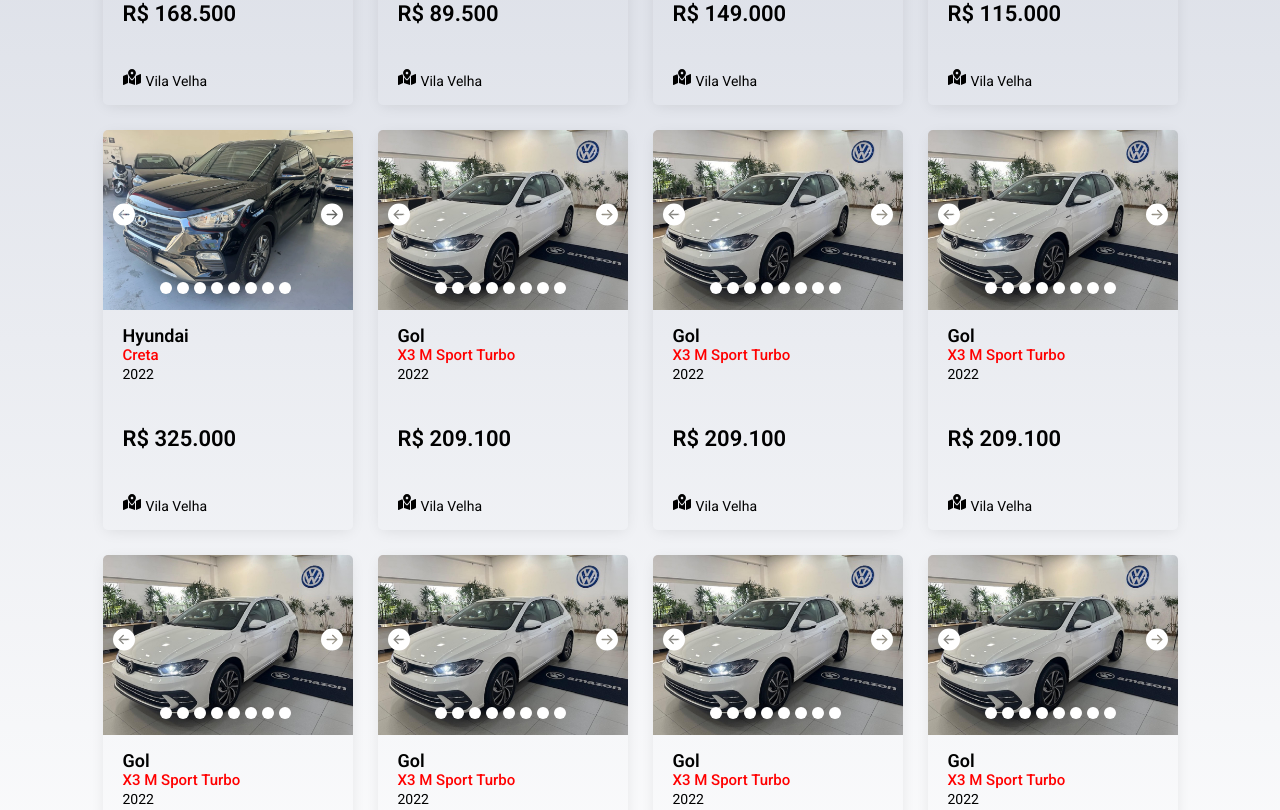
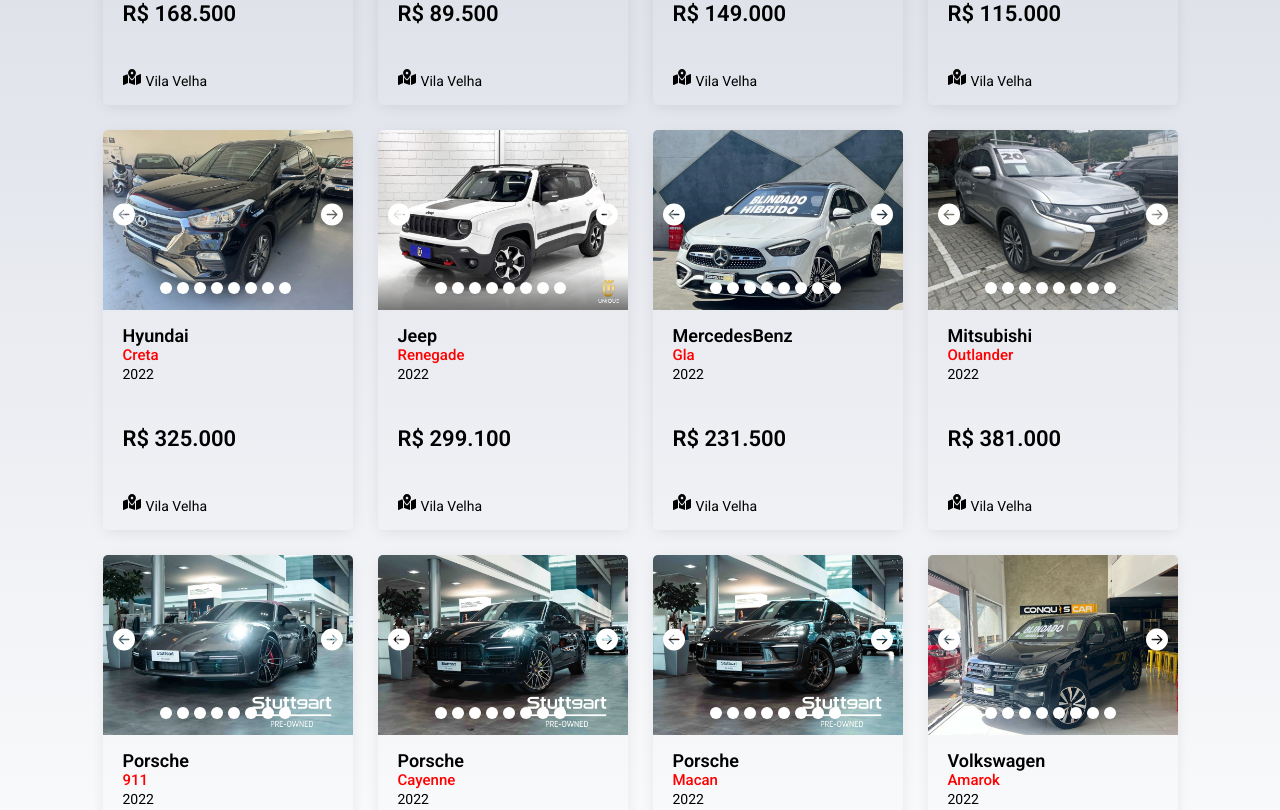
Before and after one commit to KanekiZLF/SearchCar-App, a React (Create React App) app: page /estoque in a window 1280 px wide. Shown: the part 670-1480 px from the top of the page. Built offline with nearby package versions, Linux system fonts and the light colour scheme.

Commit message:
Corrigido Array ! Seguindo com as Rotas

```diff
--- a/src/components/shopwindow/ShopWindow.jsx
+++ b/src/components/shopwindow/ShopWindow.jsx
@@ -1,7 +1,7 @@
 import "./shopwindow.css";
 import Card from "../card/Card";
 import { Link } from "react-router";
-import { carInfo } from "../../data/car"; // caminho correto para o seu vitrine.js
+import { carInfo } from "../../data/car";
 
 const ShopWindow = () => {
   return (
--- a/src/data/car.js
+++ b/src/data/car.js
@@ -236,8 +236,290 @@
 
     {
         id: 6,
-        marca: "Gol",
-        modelo: "X3 M Sport Turbo",
+        marca: "Jeep",
+        modelo: "Renegade",
+        cidade: "Vila Velha",
+        ano: 2022,
+        km: 5500,
+        cambio: "Automático",
+        combustivel: "Álcool/Gasolina",
+        cor: "Azul",
+        aceitaTroca: "Sim",
+        unicoDono: "Sim",
+        finalPlaca: 7,
+        preco: 299100,
+        items: {
+            airbag: "Airbag",
+            alarme: "Alarme",
+            arquente: "Ar quente",
+            computadorBordo: "Computador de bordo",
+            desembacadorTraseiro: "Desembaãdor traseiro",
+            arCondicionado: "Ar condicionado",
+            enconstoCabecaTraseiro: "Encosto de cabeça traseiro",
+            freioAbs: "Frio ABS",
+            radio: "Rádio",
+            retrovisoresEletricos:"Retrovisores elétricos",
+            sensorEstacionamento:"Sensor de estacionamento",
+            travasEletricas:"Travas elétricas",
+            vidrosEletricos: "Vidros elétricos",
+            direcaoHidraulica: "Direção hidráulica",
+        },
+        images: [
+            { id: 1, url: "/assets/images/estoque/Jeep-Renegade/carro1.jpg" },
+            { id: 2, url: "/assets/images/estoque/Jeep-Renegade/carro2.jpg"  },
+            { id: 3, url: "/assets/images/estoque/Jeep-Renegade/carro3.jpg"  },
+        ],
+        imgCard: [
+            { id: 1, url: "/assets/images/estoque/Jeep-Renegade/carro1.jpg"  },
+            { id: 2, url: "/assets/images/estoque/Jeep-Renegade/carro2.jpg"  },
+            { id: 3, url: "/assets/images/estoque/Jeep-Renegade/carro3.jpg"  },
+            { id: 4, url: "/assets/images/estoque/Jeep-Renegade/carro4.jpg"  },
+            { id: 5, url: "/assets/images/estoque/Jeep-Renegade/carro5.jpg"  },
+            { id: 6, url: "/assets/images/estoque/Jeep-Renegade/carro6.jpg"  },
+            { id: 7, url: "/assets/images/estoque/Jeep-Renegade/carro7.jpg"  },
+            { id: 8, url: "/assets/images/estoque/Jeep-Renegade/carro8.jpg"  },
+        ],
+    },
+
+    {
+        id: 7,
+        marca: "MercedesBenz",
+        modelo: "Gla",
+        cidade: "Vila Velha",
+        ano: 2022,
+        km: 5500,
+        cambio: "Automático",
+        combustivel: "Álcool/Gasolina",
+        cor: "Azul",
+        aceitaTroca: "Sim",
+        unicoDono: "Sim",
+        finalPlaca: 7,
+        preco: 231500,
+        items: {
+            airbag: "Airbag",
+            alarme: "Alarme",
+            arquente: "Ar quente",
+            computadorBordo: "Computador de bordo",
+            desembacadorTraseiro: "Desembaãdor traseiro",
+            arCondicionado: "Ar condicionado",
+            enconstoCabecaTraseiro: "Encosto de cabeça traseiro",
+            freioAbs: "Frio ABS",
+            radio: "Rádio",
+            retrovisoresEletricos:"Retrovisores elétricos",
+            sensorEstacionamento:"Sensor de estacionamento",
+            travasEletricas:"Travas elétricas",
+            vidrosEletricos: "Vidros elétricos",
+            direcaoHidraulica: "Direção hidráulica",
+        },
+        images: [
+            { id: 1, url: "/assets/images/estoque/MercedesBenz-Gla/carro1.jpg" },
+            { id: 2, url: "/assets/images/estoque/MercedesBenz-Gla/carro2.jpg"  },
+            { id: 3, url: "/assets/images/estoque/MercedesBenz-Gla/carro3.jpg"  },
+        ],
+        imgCard: [
+            { id: 1, url: "/assets/images/estoque/MercedesBenz-Gla/carro1.jpg"  },
+            { id: 2, url: "/assets/images/estoque/MercedesBenz-Gla/carro2.jpg"  },
+            { id: 3, url: "/assets/images/estoque/MercedesBenz-Gla/carro3.jpg"  },
+            { id: 4, url: "/assets/images/estoque/MercedesBenz-Gla/carro4.jpg"  },
+            { id: 5, url: "/assets/images/estoque/MercedesBenz-Gla/carro5.jpg"  },
+            { id: 6, url: "/assets/images/estoque/MercedesBenz-Gla/carro6.jpg"  },
+            { id: 7, url: "/assets/images/estoque/MercedesBenz-Gla/carro7.jpg"  },
+            { id: 8, url: "/assets/images/estoque/MercedesBenz-Gla/carro8.jpg"  },
+        ],
+    },
+
+    {
+        id: 8,
+        marca: "Mitsubishi",
+        modelo: "Outlander",
+        cidade: "Vila Velha",
+        ano: 2022,
+        km: 5500,
+        cambio: "Automático",
+        combustivel: "Álcool/Gasolina",
+        cor: "Azul",
+        aceitaTroca: "Sim",
+        unicoDono: "Sim",
+        finalPlaca: 7,
+        preco: 381000,
+        items: {
+            airbag: "Airbag",
+            alarme: "Alarme",
+            arquente: "Ar quente",
+            computadorBordo: "Computador de bordo",
+            desembacadorTraseiro: "Desembaãdor traseiro",
+            arCondicionado: "Ar condicionado",
+            enconstoCabecaTraseiro: "Encosto de cabeça traseiro",
+            freioAbs: "Frio ABS",
+            radio: "Rádio",
+            retrovisoresEletricos:"Retrovisores elétricos",
+            sensorEstacionamento:"Sensor de estacionamento",
+            travasEletricas:"Travas elétricas",
+            vidrosEletricos: "Vidros elétricos",
+            direcaoHidraulica: "Direção hidráulica",
+        },
+        images: [
+            { id: 1, url: "/assets/images/estoque/Mitsubishi-Outlander/carro1.jpg" },
+            { id: 2, url: "/assets/images/estoque/Mitsubishi-Outlander/carro2.jpg"  },
+            { id: 3, url: "/assets/images/estoque/Mitsubishi-Outlander/carro3.jpg"  },
+        ],
+        imgCard: [
+            { id: 1, url: "/assets/images/estoque/Mitsubishi-Outlander/carro1.jpg"  },
+            { id: 2, url: "/assets/images/estoque/Mitsubishi-Outlander/carro2.jpg"  },
+            { id: 3, url: "/assets/images/estoque/Mitsubishi-Outlander/carro3.jpg"  },
+            { id: 4, url: "/assets/images/estoque/Mitsubishi-Outlander/carro4.jpg" },
+            { id: 5, url: "/assets/images/estoque/Mitsubishi-Outlander/carro5.jpg" },
+            { id: 6, url: "/assets/images/estoque/Mitsubishi-Outlander/carro6.jpg" },
+            { id: 7, url: "/assets/images/estoque/Mitsubishi-Outlander/carro7.jpg" },
+            { id: 8, url: "/assets/images/estoque/Mitsubishi-Outlander/carro8.jpg" },
+        ],
+    },
+
+    {
+        id: 9,
+        marca: "Porsche",
+        modelo: "911",
+        cidade: "Vila Velha",
+        ano: 2022,
+        km: 5500,
+        cambio: "Automático",
+        combustivel: "Álcool/Gasolina",
+        cor: "Azul",
+        aceitaTroca: "Sim",
+        unicoDono: "Sim",
+        finalPlaca: 7,
+        preco: 1535000,
+        items: {
+            airbag: "Airbag",
+            alarme: "Alarme",
+            arquente: "Ar quente",
+            computadorBordo: "Computador de bordo",
+            desembacadorTraseiro: "Desembaãdor traseiro",
+            arCondicionado: "Ar condicionado",
+            enconstoCabecaTraseiro: "Encosto de cabeça traseiro",
+            freioAbs: "Frio ABS",
+            radio: "Rádio",
+            retrovisoresEletricos:"Retrovisores elétricos",
+            sensorEstacionamento:"Sensor de estacionamento",
+            travasEletricas:"Travas elétricas",
+            vidrosEletricos: "Vidros elétricos",
+            direcaoHidraulica: "Direção hidráulica",
+        },
+        images: [
+            { id: 1, url: "/assets/images/estoque/Porsche-911/carro1.webp" },
+            { id: 2, url: "/assets/images/estoque/Porsche-911/carro2.webp"  },
+            { id: 3, url: "/assets/images/estoque/Porsche-911/carro3.webp"  },
+        ],
+        imgCard: [
+            { id: 1, url: "/assets/images/estoque/Porsche-911/carro1.webp"  },
+            { id: 2, url: "/assets/images/estoque/Porsche-911/carro2.webp"  },
+            { id: 3, url: "/assets/images/estoque/Porsche-911/carro3.webp"  },
+            { id: 4, url: "/assets/images/estoque/Porsche-911/carro4.webp" },
+            { id: 5, url: "/assets/images/estoque/Porsche-911/carro5.webp" },
+            { id: 6, url: "/assets/images/estoque/Porsche-911/carro6.webp" },
+            { id: 7, url: "/assets/images/estoque/Porsche-911/carro7.webp" },
+            { id: 8, url: "/assets/images/estoque/Porsche-911/carro8.webp" },
+        ],
+    },
+
+    {
+        id: 10,
+        marca: "Porsche",
+        modelo: "Cayenne",
+        cidade: "Vila Velha",
+        ano: 2022,
+        km: 5500,
+        cambio: "Automático",
+        combustivel: "Álcool/Gasolina",
+        cor: "Azul",
+        aceitaTroca: "Sim",
+        unicoDono: "Sim",
+        finalPlaca: 7,
+        preco: 652000,
+        items: {
+            airbag: "Airbag",
+            alarme: "Alarme",
+            arquente: "Ar quente",
+            computadorBordo: "Computador de bordo",
+            desembacadorTraseiro: "Desembaãdor traseiro",
+            arCondicionado: "Ar condicionado",
+            enconstoCabecaTraseiro: "Encosto de cabeça traseiro",
+            freioAbs: "Frio ABS",
+            radio: "Rádio",
+            retrovisoresEletricos:"Retrovisores elétricos",
+            sensorEstacionamento:"Sensor de estacionamento",
+            travasEletricas:"Travas elétricas",
+            vidrosEletricos: "Vidros elétricos",
+            direcaoHidraulica: "Direção hidráulica",
+        },
+        images: [
+            { id: 1, url: "/assets/images/estoque/Porsche-Cayenne/carro1.jpg" },
+            { id: 2, url: "/assets/images/estoque/Porsche-Cayenne/carro2.jpg"  },
+            { id: 3, url: "/assets/images/estoque/Porsche-Cayenne/carro3.jpg"  },
+        ],
+        imgCard: [
+            { id: 1, url: "/assets/images/estoque/Porsche-Cayenne/carro1.webp"  },
+            { id: 2, url: "/assets/images/estoque/Porsche-Cayenne/carro2.webp"  },
+            { id: 3, url: "/assets/images/estoque/Porsche-Cayenne/carro3.webp"  },
+            { id: 4, url: "/assets/images/estoque/Porsche-Cayenne/carro4.webp" },
+            { id: 5, url: "/assets/images/estoque/Porsche-Cayenne/carro5.webp" },
+            { id: 6, url: "/assets/images/estoque/Porsche-Cayenne/carro6.webp" },
+            { id: 7, url: "/assets/images/estoque/Porsche-Cayenne/carro7.webp" },
+            { id: 8, url: "/assets/images/estoque/Porsche-Cayenne/carro8.webp" },
+        ],
+    },
+
+    {
+        id: 11,
+        marca: "Porsche",
+        modelo: "Macan",
+        cidade: "Vila Velha",
+        ano: 2022,
+        km: 5500,
+        cambio: "Automático",
+        combustivel: "Álcool/Gasolina",
+        cor: "Azul",
+        aceitaTroca: "Sim",
+        unicoDono: "Sim",
+        finalPlaca: 7,
+        preco: 2091000,
+        items: {
+            airbag: "Airbag",
+            alarme: "Alarme",
+            arquente: "Ar quente",
+            computadorBordo: "Computador de bordo",
+            desembacadorTraseiro: "Desembaãdor traseiro",
+            arCondicionado: "Ar condicionado",
+            enconstoCabecaTraseiro: "Encosto de cabeça traseiro",
+            freioAbs: "Frio ABS",
+            radio: "Rádio",
+            retrovisoresEletricos:"Retrovisores elétricos",
+            sensorEstacionamento:"Sensor de estacionamento",
+            travasEletricas:"Travas elétricas",
+            vidrosEletricos: "Vidros elétricos",
+            direcaoHidraulica: "Direção hidráulica",
+        },
+        images: [
+            { id: 1, url: "/assets/images/estoque/Porsche-Macan/carro1.jpg" },
+            { id: 2, url: "/assets/images/estoque/Porsche-Macan/carro2.jpg"  },
+            { id: 3, url: "/assets/images/estoque/Porsche-Macan/carro3.jpg"  },
+        ],
+        imgCard: [
+            { id: 1, url: "/assets/images/estoque/Porsche-Macan/carro1.webp"  },
+            { id: 2, url: "/assets/images/estoque/Porsche-Macan/carro2.webp"  },
+            { id: 3, url: "/assets/images/estoque/Porsche-Macan/carro3.webp"  },
+            { id: 4, url: "/assets/images/estoque/Porsche-Macan/carro4.webp" },
+            { id: 5, url: "/assets/images/estoque/Porsche-Macan/carro5.webp" },
+            { id: 6, url: "/assets/images/estoque/Porsche-Macan/carro6.webp" },
+            { id: 7, url: "/assets/images/estoque/Porsche-Macan/carro7.webp" },
+            { id: 8, url: "/assets/images/estoque/Porsche-Macan/carro8.webp" },
+        ],
+    },
+
+    {
+        id: 12,
+        marca: "Volkswagen",
+        modelo: "Amarok",
         cidade: "Vila Velha",
         ano: 2022,
         km: 5500,
@@ -265,26 +547,26 @@
             direcaoHidraulica: "Direção hidráulica",
         },
         images: [
-            { id: 1, url: "/assets/images/estoque/VWPolo1/carro1.jpg" },
-            { id: 2, url: "/assets/images/estoque/VWPolo1/carro2.jpg"  },
-            { id: 3, url: "/assets/images/estoque/VWPolo1/carro3.jpg"  },
+            { id: 1, url: "/assets/images/estoque/VW-Amarok/carro1.jpg" },
+            { id: 2, url: "/assets/images/estoque/VW-Amarok/carro2.jpg"  },
+            { id: 3, url: "/assets/images/estoque/VW-Amarok/carro3.jpg"  },
         ],
         imgCard: [
-            { id: 1, url: "/assets/images/estoque/VWPolo1/carro1.jpg"  },
-            { id: 2, url: "/assets/images/estoque/VWPolo1/carro2.jpg"  },
-            { id: 3, url: "/assets/images/estoque/VWPolo1/carro3.jpg"  },
-            { id: 4, url: "" },
-            { id: 5, url: "" },
-            { id: 6, url: "" },
-            { id: 7, url: "" },
-            { id: 8, url: "" },
+            { id: 1, url: "/assets/images/estoque/VW-Amarok/carro1.jpg"  },
+            { id: 2, url: "/assets/images/estoque/VW-Amarok/carro2.jpg"  },
+            { id: 3, url: "/assets/images/estoque/VW-Amarok/carro3.jpg"  },
+            { id: 4, url: "/assets/images/estoque/VW-Amarok/carro4.jpg" },
+            { id: 5, url: "/assets/images/estoque/VW-Amarok/carro5.jpg" },
+            { id: 6, url: "/assets/images/estoque/VW-Amarok/carro6.jpg" },
+            { id: 7, url: "/assets/images/estoque/VW-Amarok/carro7.jpg" },
+            { id: 8, url: "/assets/images/estoque/VW-Amarok/carro8.jpg" },
         ],
     },
 
     {
-        id: 7,
-        marca: "Gol",
-        modelo: "X3 M Sport Turbo",
+        id: 13,
+        marca: "Volkswagen",
+        modelo: "Tiguan",
         cidade: "Vila Velha",
         ano: 2022,
         km: 5500,
@@ -312,26 +594,26 @@
             direcaoHidraulica: "Direção hidráulica",
         },
         images: [
-            { id: 1, url: "/assets/images/estoque/VWPolo1/carro1.jpg" },
-            { id: 2, url: "/assets/images/estoque/VWPolo1/carro2.jpg"  },
-            { id: 3, url: "/assets/images/estoque/VWPolo1/carro3.jpg"  },
+            { id: 1, url: "/assets/images/estoque/VW-Tiguan/carro1.jpg" },
+            { id: 2, url: "/assets/images/estoque/VW-Tiguan/carro2.jpg"  },
+            { id: 3, url: "/assets/images/estoque/VW-Tiguan/carro3.jpg"  },
         ],
         imgCard: [
-            { id: 1, url: "/assets/images/estoque/VWPolo1/carro1.jpg"  },
-            { id: 2, url: "/assets/images/estoque/VWPolo1/carro2.jpg"  },
-            { id: 3, url: "/assets/images/estoque/VWPolo1/carro3.jpg"  },
-            { id: 4, url: "" },
-            { id: 5, url: "" },
-            { id: 6, url: "" },
-            { id: 7, url: "" },
-            { id: 8, url: "" },
+            { id: 1, url: "/assets/images/estoque/VW-Tiguan/carro1.jpg"  },
+            { id: 2, url: "/assets/images/estoque/VW-Tiguan/carro2.jpg"  },
+            { id: 3, url: "/assets/images/estoque/VW-Tiguan/carro3.jpg"  },
+            { id: 4, url: "/assets/images/estoque/VW-Tiguan/carro4.jpg" },
+            { id: 5, url: "/assets/images/estoque/VW-Tiguan/carro5.jpg" },
+            { id: 6, url: "/assets/images/estoque/VW-Tiguan/carro6.jpg" },
+            { id: 7, url: "/assets/images/estoque/VW-Tiguan/carro7.jpg" },
+            { id: 8, url: "/assets/images/estoque/VW-Tiguan/carro8.jpg" },
         ],
     },
 
     {
-        id: 8,
-        marca: "Gol",
-        modelo: "X3 M Sport Turbo",
+        id: 14,
+        marca: "Volkswagen",
+        modelo: "Virtus",
         cidade: "Vila Velha",
         ano: 2022,
         km: 5500,
@@ -359,207 +641,19 @@
             direcaoHidraulica: "Direção hidráulica",
         },
         images: [
-            { id: 1, url: "/assets/images/estoque/VWPolo1/carro1.jpg" },
-            { id: 2, url: "/assets/images/estoque/VWPolo1/carro2.jpg"  },
-            { id: 3, url: "/assets/images/estoque/VWPolo1/carro3.jpg"  },
+            { id: 1, url: "/assets/images/estoque/VW-Virtus/carro1.jpg" },
+            { id: 2, url: "/assets/images/estoque/VW-Virtus/carro2.jpg"  },
+            { id: 3, url: "/assets/images/estoque/VW-Virtus/carro3.jpg"  },
         ],
         imgCard: [
-            { id: 1, url: "/assets/images/estoque/VWPolo1/carro1.jpg"  },
-            { id: 2, url: "/assets/images/estoque/VWPolo1/carro2.jpg"  },
-            { id: 3, url: "/assets/images/estoque/VWPolo1/carro3.jpg"  },
-            { id: 4, url: "" },
-            { id: 5, url: "" },
-            { id: 6, url: "" },
-            { id: 7, url: "" },
-            { id: 8, url: "" },
-        ],
-    },
-
-    {
-        id: 9,
-        marca: "Gol",
-        modelo: "X3 M Sport Turbo",
-        cidade: "Vila Velha",
-        ano: 2022,
-        km: 5500,
-        cambio: "Automático",
-        combustivel: "Álcool/Gasolina",
-        cor: "Azul",
-        aceitaTroca: "Sim",
-        unicoDono: "Sim",
-        finalPlaca: 7,
-        preco: 209100,
-        items: {
-            airbag: "Airbag",
-            alarme: "Alarme",
-            arquente: "Ar quente",
-            computadorBordo: "Computador de bordo",
-            desembacadorTraseiro: "Desembaãdor traseiro",
-            arCondicionado: "Ar condicionado",
-            enconstoCabecaTraseiro: "Encosto de cabeça traseiro",
-            freioAbs: "Frio ABS",
-            radio: "Rádio",
-            retrovisoresEletricos:"Retrovisores elétricos",
-            sensorEstacionamento:"Sensor de estacionamento",
-            travasEletricas:"Travas elétricas",
-            vidrosEletricos: "Vidros elétricos",
-            direcaoHidraulica: "Direção hidráulica",
-        },
-        images: [
-            { id: 1, url: "/assets/images/estoque/VWPolo1/carro1.jpg" },
-            { id: 2, url: "/assets/images/estoque/VWPolo1/carro2.jpg"  },
-            { id: 3, url: "/assets/images/estoque/VWPolo1/carro3.jpg"  },
-        ],
-        imgCard: [
-            { id: 1, url: "/assets/images/estoque/VWPolo1/carro1.jpg"  },
-            { id: 2, url: "/assets/images/estoque/VWPolo1/carro2.jpg"  },
-            { id: 3, url: "/assets/images/estoque/VWPolo1/carro3.jpg"  },
-            { id: 4, url: "" },
-            { id: 5, url: "" },
-            { id: 6, url: "" },
-            { id: 7, url: "" },
-            { id: 8, url: "" },
-        ],
-    },
-
-    {
-        id: 10,
-        marca: "Gol",
-        modelo: "X3 M Sport Turbo",
-        cidade: "Vila Velha",
-        ano: 2022,
-        km: 5500,
-        cambio: "Automático",
-        combustivel: "Álcool/Gasolina",
-        cor: "Azul",
-        aceitaTroca: "Sim",
-        unicoDono: "Sim",
-        finalPlaca: 7,
-        preco: 209100,
-        items: {
-            airbag: "Airbag",
-            alarme: "Alarme",
-            arquente: "Ar quente",
-            computadorBordo: "Computador de bordo",
-            desembacadorTraseiro: "Desembaãdor traseiro",
-            arCondicionado: "Ar condicionado",
-            enconstoCabecaTraseiro: "Encosto de cabeça traseiro",
-            freioAbs: "Frio ABS",
-            radio: "Rádio",
-            retrovisoresEletricos:"Retrovisores elétricos",
-            sensorEstacionamento:"Sensor de estacionamento",
-            travasEletricas:"Travas elétricas",
-            vidrosEletricos: "Vidros elétricos",
-            direcaoHidraulica: "Direção hidráulica",
-        },
-        images: [
-            { id: 1, url: "/assets/images/estoque/VWPolo1/carro1.jpg" },
-            { id: 2, url: "/assets/images/estoque/VWPolo1/carro2.jpg"  },
-            { id: 3, url: "/assets/images/estoque/VWPolo1/carro3.jpg"  },
-        ],
-        imgCard: [
-            { id: 1, url: "/assets/images/estoque/VWPolo1/carro1.jpg"  },
-            { id: 2, url: "/assets/images/estoque/VWPolo1/carro2.jpg"  },
-            { id: 3, url: "/assets/images/estoque/VWPolo1/carro3.jpg"  },
-            { id: 4, url: "" },
-            { id: 5, url: "" },
-            { id: 6, url: "" },
-            { id: 7, url: "" },
-            { id: 8, url: "" },
-        ],
-    },
-
-    {
-        id: 11,
-        marca: "Gol",
-        modelo: "X3 M Sport Turbo",
-        cidade: "Vila Velha",
-        ano: 2022,
-        km: 5500,
-        cambio: "Automático",
-        combustivel: "Álcool/Gasolina",
-        cor: "Azul",
-        aceitaTroca: "Sim",
-        unicoDono: "Sim",
-        finalPlaca: 7,
-        preco: 209100,
-        items: {
-            airbag: "Airbag",
-            alarme: "Alarme",
-            arquente: "Ar quente",
-            computadorBordo: "Computador de bordo",
-            desembacadorTraseiro: "Desembaãdor traseiro",
-            arCondicionado: "Ar condicionado",
-            enconstoCabecaTraseiro: "Encosto de cabeça traseiro",
-            freioAbs: "Frio ABS",
-            radio: "Rádio",
-            retrovisoresEletricos:"Retrovisores elétricos",
-            sensorEstacionamento:"Sensor de estacionamento",
-            travasEletricas:"Travas elétricas",
-            vidrosEletricos: "Vidros elétricos",
-            direcaoHidraulica: "Direção hidráulica",
-        },
-        images: [
-            { id: 1, url: "/assets/images/estoque/VWPolo1/carro1.jpg" },
-            { id: 2, url: "/assets/images/estoque/VWPolo1/carro2.jpg"  },
-            { id: 3, url: "/assets/images/estoque/VWPolo1/carro3.jpg"  },
-        ],
-        imgCard: [
-            { id: 1, url: "/assets/images/estoque/VWPolo1/carro1.jpg"  },
-            { id: 2, url: "/assets/images/estoque/VWPolo1/carro2.jpg"  },
-            { id: 3, url: "/assets/images/estoque/VWPolo1/carro3.jpg"  },
-            { id: 4, url: "" },
-            { id: 5, url: "" },
-            { id: 6, url: "" },
-            { id: 7, url: "" },
-            { id: 8, url: "" },
-        ],
-    },
-
-    {
-        id: 12,
-        marca: "Gol",
-        modelo: "X3 M Sport Turbo",
-        cidade: "Vila Velha",
-        ano: 2022,
-        km: 5500,
-        cambio: "Automático",
-        combustivel: "Álcool/Gasolina",
-        cor: "Azul",
-        aceitaTroca: "Sim",
-        unicoDono: "Sim",
-        finalPlaca: 7,
-        preco: 209100,
-        items: {
-            airbag: "Airbag",
-            alarme: "Alarme",
-            arquente: "Ar quente",
-            computadorBordo: "Computador de bordo",
-            desembacadorTraseiro: "Desembaãdor traseiro",
-            arCondicionado: "Ar condicionado",
-            enconstoCabecaTraseiro: "Encosto de cabeça traseiro",
-            freioAbs: "Frio ABS",
-            radio: "Rádio",
-            retrovisoresEletricos:"Retrovisores elétricos",
-            sensorEstacionamento:"Sensor de estacionamento",
-            travasEletricas:"Travas elétricas",
-            vidrosEletricos: "Vidros elétricos",
-            direcaoHidraulica: "Direção hidráulica",
-        },
-        images: [
-            { id: 1, url: "/assets/images/estoque/VWPolo1/carro1.jpg" },
-            { id: 2, url: "/assets/images/estoque/VWPolo1/carro2.jpg"  },
-            { id: 3, url: "/assets/images/estoque/VWPolo1/carro3.jpg"  },
-        ],
-        imgCard: [
-            { id: 1, url: "/assets/images/estoque/VWPolo1/carro1.jpg"  },
-            { id: 2, url: "/assets/images/estoque/VWPolo1/carro2.jpg"  },
-            { id: 3, url: "/assets/images/estoque/VWPolo1/carro3.jpg"  },
-            { id: 4, url: "" },
-            { id: 5, url: "" },
-            { id: 6, url: "" },
-            { id: 7, url: "" },
-            { id: 8, url: "" },
+            { id: 1, url: "/assets/images/estoque/VW-Virtus/carro1.jpg"  },
+            { id: 2, url: "/assets/images/estoque/VW-Virtus/carro2.jpg"  },
+            { id: 3, url: "/assets/images/estoque/VW-Virtus/carro3.jpg"  },
+            { id: 4, url: "/assets/images/estoque/VW-Virtus/carro4.jpg" },
+            { id: 5, url: "/assets/images/estoque/VW-Virtus/carro5.jpg" },
+            { id: 6, url: "/assets/images/estoque/VW-Virtus/carro6.jpg" },
+            { id: 7, url: "/assets/images/estoque/VW-Virtus/carro7.jpg" },
+            { id: 8, url: "/assets/images/estoque/VW-Virtus/carro8.jpg" },
         ],
     },
 ];
--- a/src/data/vitrine.js
+++ b/src/data/vitrine.js
@@ -1,3 +1,5 @@
+// Não irei utilizar pois é redundante ! Pode ser usado apenas o car.js para tudo de maneira mais eficaz !
+
 export const carInfo = [
     {
         id: 1,
--- a/src/pages/estoque/Estoque.jsx
+++ b/src/pages/estoque/Estoque.jsx
@@ -4,8 +4,14 @@
 import {BiSearch} from "react-icons/bi"
 import "./estoque.css"
 import { carInfo } from '../../data/car';
+import { useState } from 'react';
 
 const Estoque = () => {
+
+  const [cards, setCards] = useState(null)
+  const [skip, setSkip] = useState(0)
+  const [search,setSearch] = useState("")
+
   return (
     <>
       <Navbar />
```
